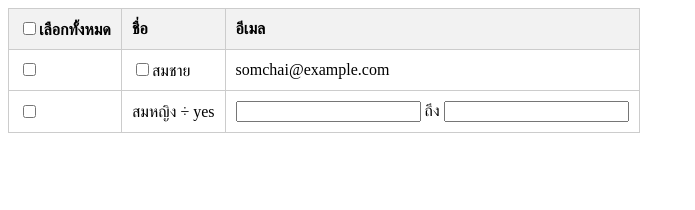
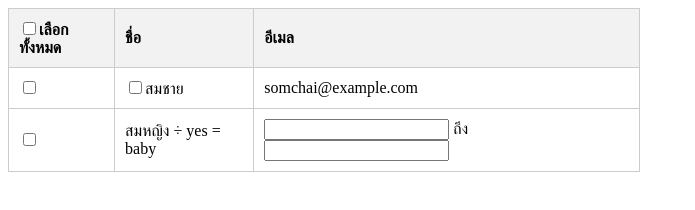
Before and after one commit to SFtraktorFS/Integer-math-grade-7, a plain HTML site: page index.html in a window 1280 px wide. Shown: the whole page, without its empty margins (0-695 px from the left). Drawn offline with Linux system fonts and the light colour scheme.

Commit message:
edit text in row 2 column 2

```diff
--- a/index.html
+++ b/index.html
@@ -24,7 +24,7 @@
     </tr>
     <tr>
       <td><input type="checkbox" name="selectUser" value="1"></td>
-      <td>สมหญิง &divide yes</td>
+      <td>สมหญิง &divide yes = baby</td>
       <td><input type="text" class="number"></input> ถึง <input type="text" class="number"></input></td>
     </tr>
   </tbody>
```
